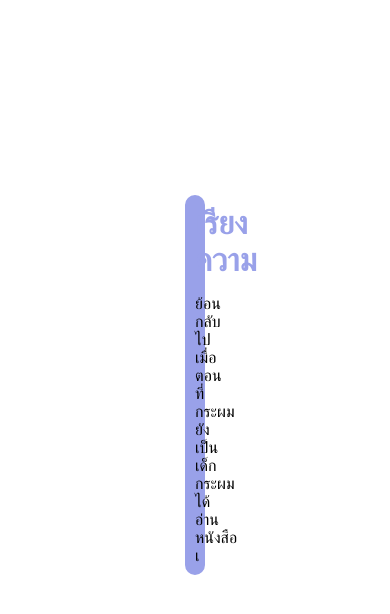
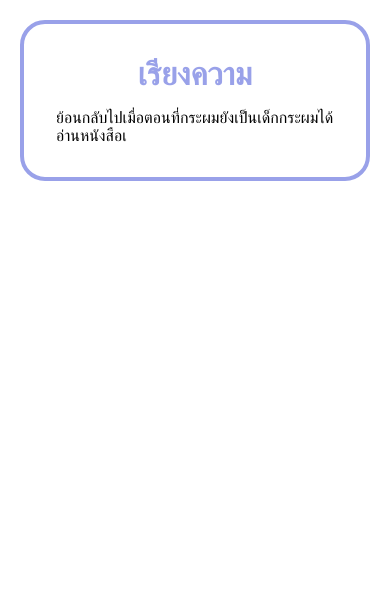
Before and after one commit to PiamDev/portfolio_boom, a plain HTML site: page compose.html in a window 390 px wide. Drawn offline with nearby package versions, Linux system fonts and the light colour scheme.

Commit message:
compose.html

```diff
--- a/compose.html
+++ b/compose.html
@@ -50,12 +50,18 @@
         }
 
         @media(max-width: 768px){
-            #app{
-                padding: 0px;
+            #app {
+                padding: 2rem;
                 max-width: 100%;
+                width: 100%;
             }
-            body{
-                padding: 50%;
+
+            body {
+                padding: 20px;
+            }
+
+            div {
+                  border: 4px solid #99A1E9;
             }
         }
 
```
